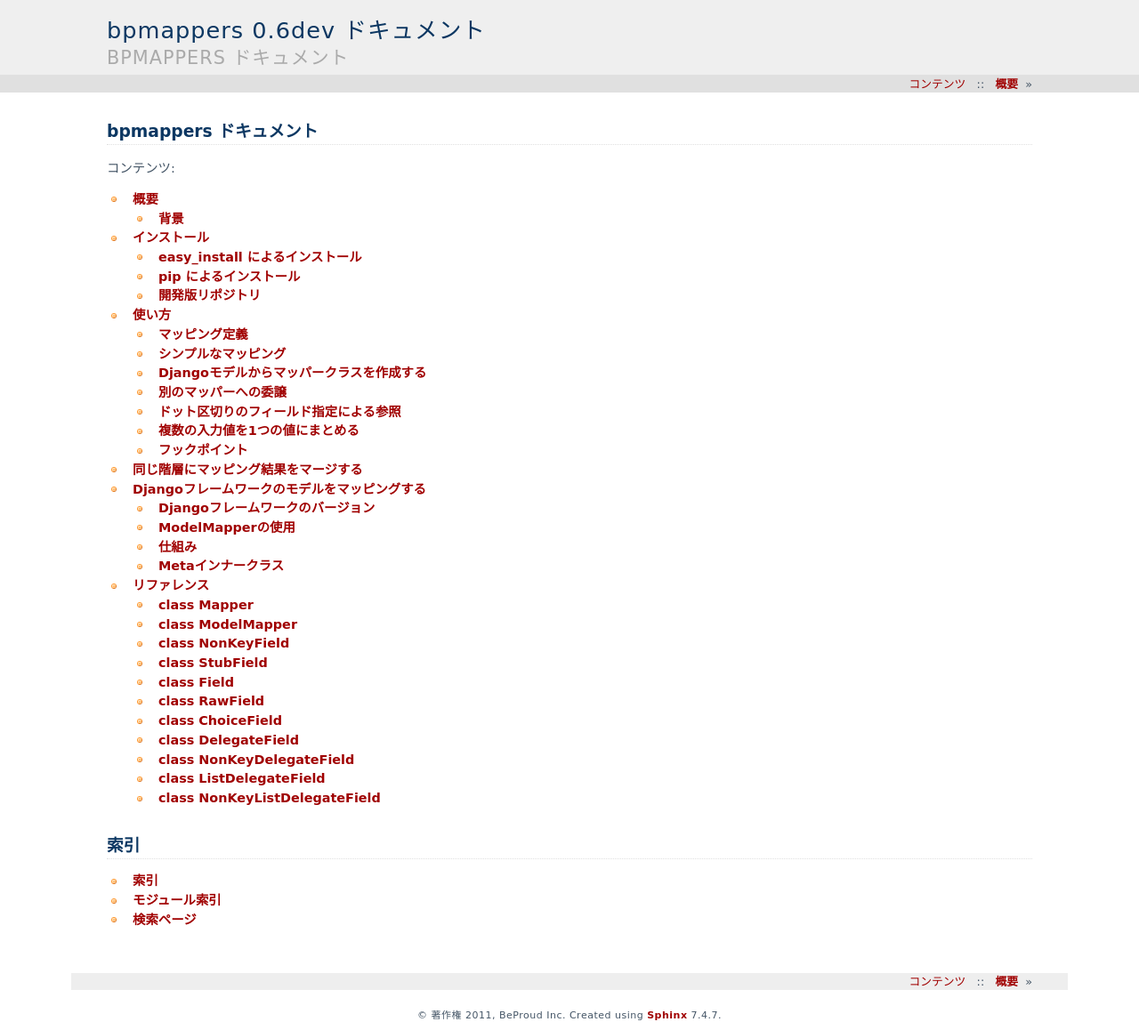
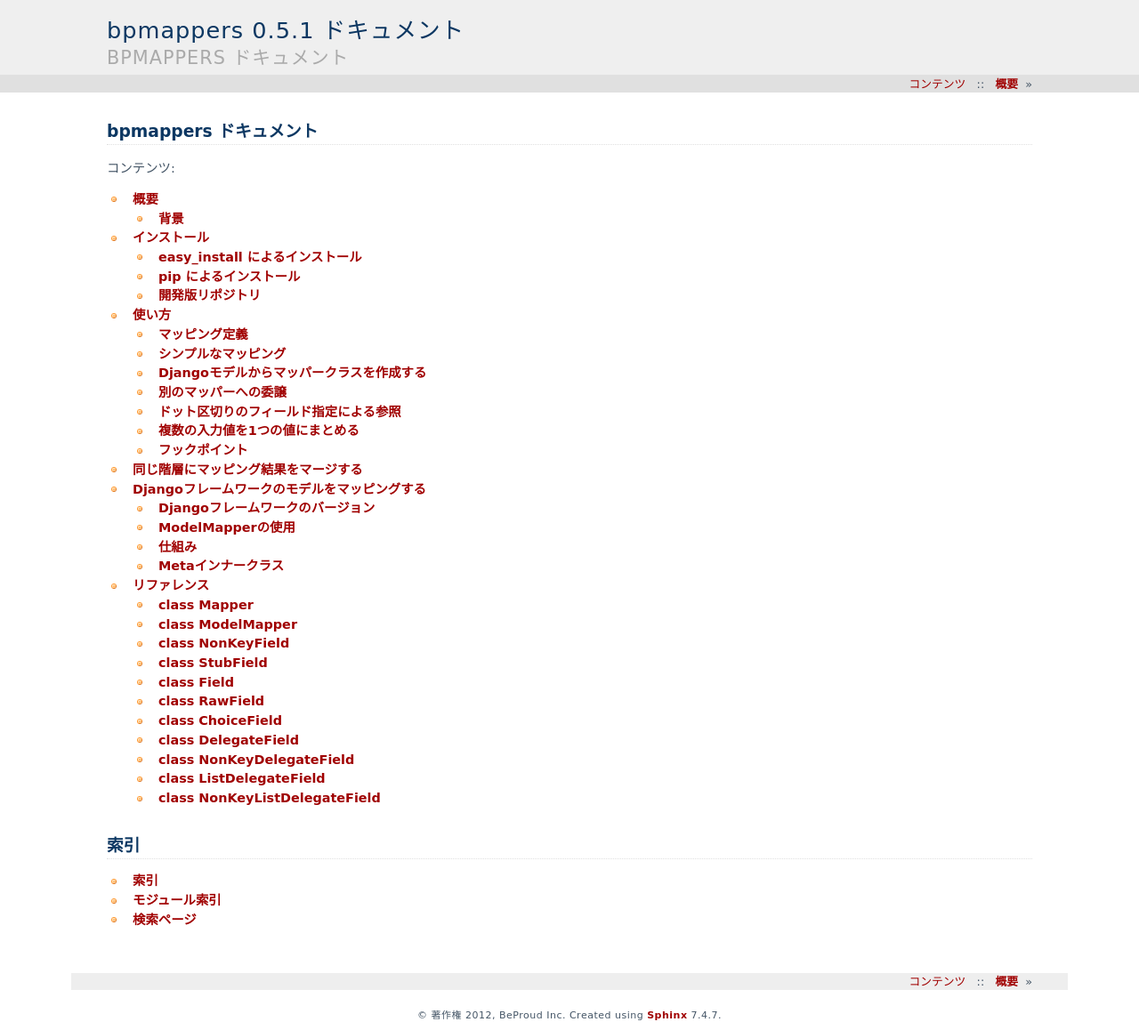
Before and after one commit to beproud/bpmappers, a Sphinx documentation site: the page built from docs/ja/source/index.rst, in a window 1280 px wide. Shown: the whole page at 89% size. Built offline with Sphinx 7.4.7, drawn with Linux system fonts in a browser that asks for light colours.

Commit message:
バージョン0.5.1

```diff
--- a/bpmappers/__init__.py
+++ b/bpmappers/__init__.py
@@ -9,4 +9,4 @@
   'DataError', 'InvalidDelegateException',
 ]
 
-VERSION = (0, 6, 0, 'dev')
+VERSION = (0, 5, 1, None)
--- a/docs/ja/source/conf.py
+++ b/docs/ja/source/conf.py
@@ -48,16 +48,16 @@
 
 # General information about the project.
 project = u'bpmappers'
-copyright = u'2011, BeProud Inc'
+copyright = u'2012, BeProud Inc'
 
 # The version info for the project you're documenting, acts as replacement for
 # |version| and |release|, also used in various other places throughout the
 # built documents.
 #
 # The short X.Y version.
-version = '0.6'
+version = '0.5.1'
 # The full version, including alpha/beta/rc tags.
-release = '0.6dev'
+release = '0.5.1'
 
 # The language for content autogenerated by Sphinx. Refer to documentation
 # for a list of supported languages.
--- a/setup.py
+++ b/setup.py
@@ -11,7 +11,7 @@
 
 setup(
     name='bpmappers',
-    version='0.6dev',
+    version='0.5.1',
     description='Model to dictionary mapping for Python',
     long_description=read_file('README.txt'),
     author='K.K. BeProud',
```
